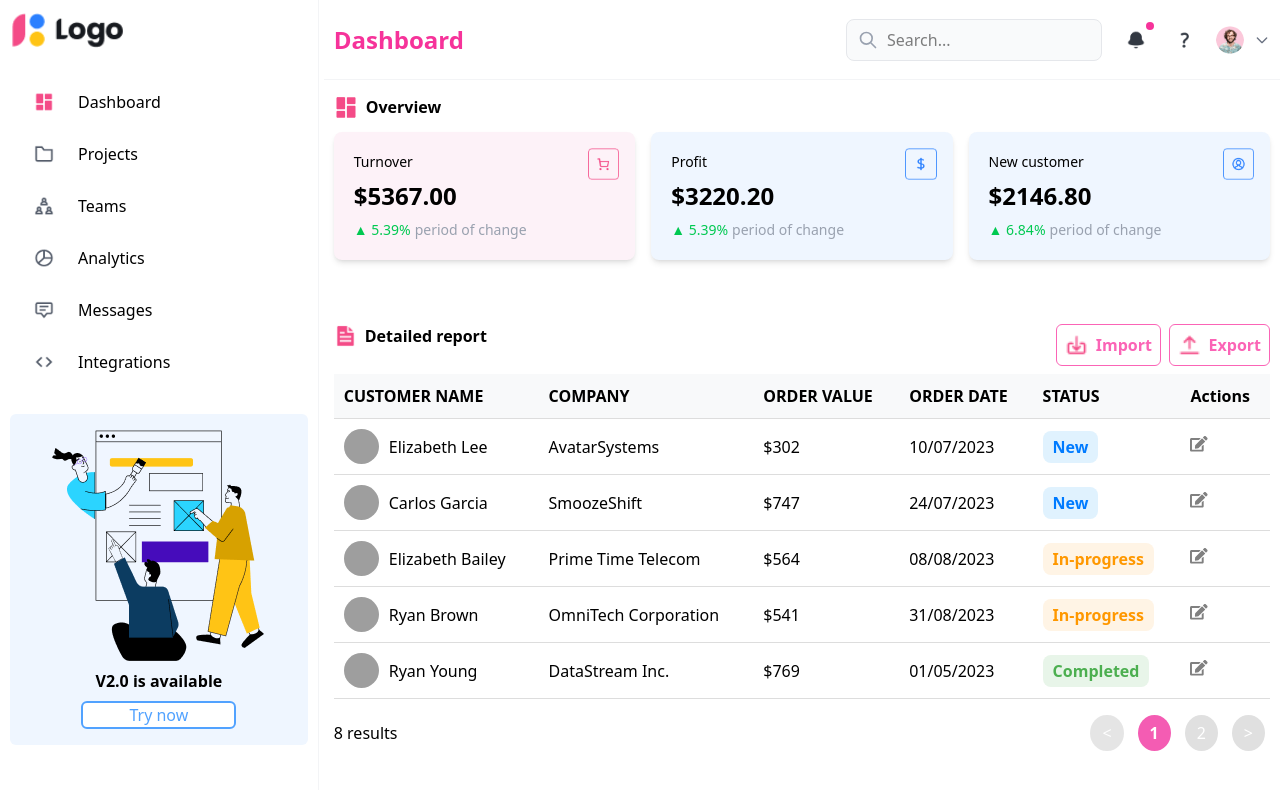
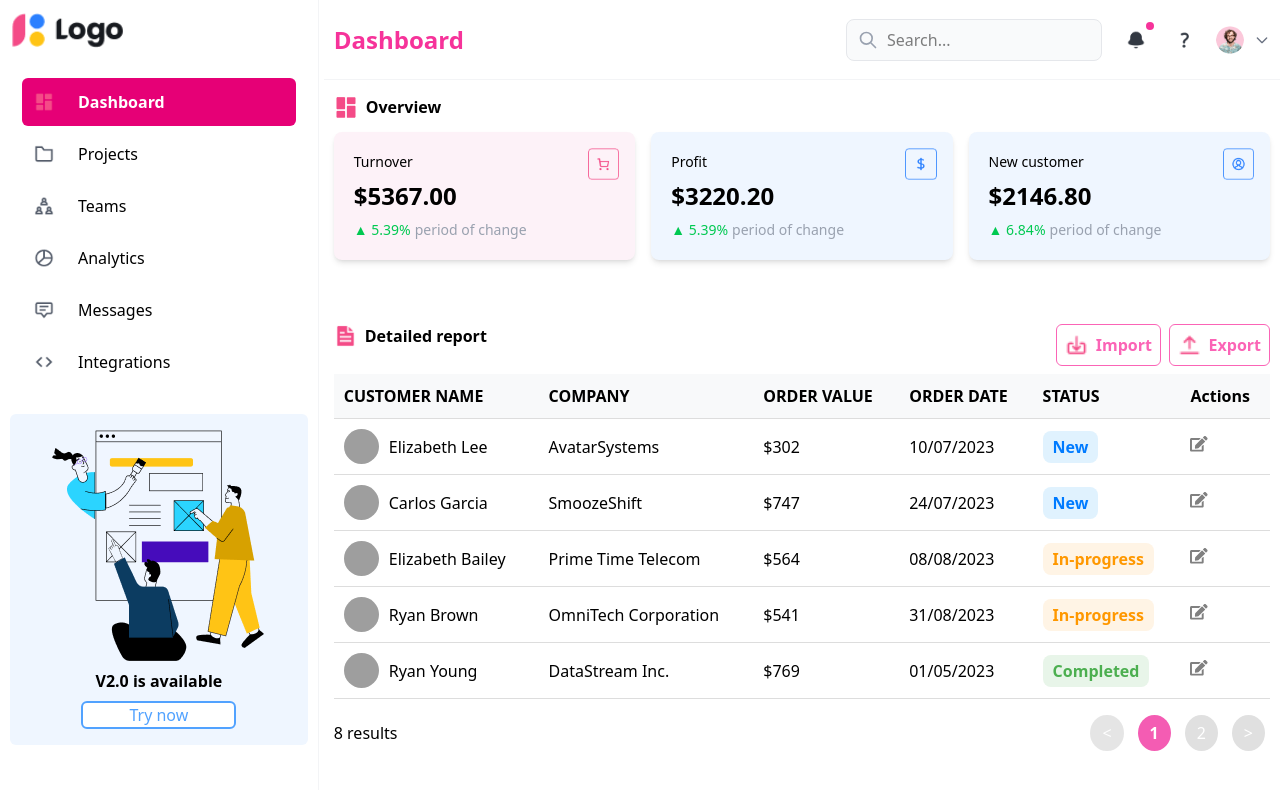
Before and after one commit to tthtung/PTGDUD_DHKTPM18A_REACTJS_THUONG_KY_2, a React (Vite) app: page / in a window 1280 px wide. Shown: the top 790 px of the page. Built offline with nearby package versions, Linux system fonts and the light colour scheme; data requests are answered from the project's data file; grey boxes are pictures that could not be loaded.

Commit message:
Finish 6. isActive (NavLink React Router)

```diff
--- a/src/App.jsx
+++ b/src/App.jsx
@@ -39,6 +39,8 @@ function App() {
   const [turnover_value, setTurnover_value] = useState(0);
   const [profit_value, setProfit_value] = useState(0);
   const [newCus_value, setNewCus_value] = useState(0);
+
+  const [activeNav, setActiveNav] = useState("dashboard");
 
   useEffect(() => {
     const fetchOrders = async () => {
@@ -168,6 +170,8 @@ function App() {
                   href={item.href}
                   logo={item.logo}
                   text={item.text}
+                  isActive={activeNav === item.id}
+                  onClick={() => setActiveNav(item.id)}
                 />
               ))}
             </div>
@@ -222,9 +226,7 @@ function App() {
                         </p>
                       </div>
                       <div className="flex gap-2">
-                        <button
-                          className="p-2 border-1 rounded-md border-pink-400 text-pink-400 bg-white cursor-pointer"
-                        >
+                        <button className="p-2 border-1 rounded-md border-pink-400 text-pink-400 bg-white cursor-pointer">
                           <div className="flex gap-2">
                             <img src={logo_import} alt="" className="h-6" />
                             <span className="font-bold">Import</span>
@@ -238,10 +240,7 @@ function App() {
                         </button>
                       </div>
                     </div>
-                    <TableComponent
-                      data={orders}
-                      columns={columnsConfig}
-                    />
+                    <TableComponent data={orders} columns={columnsConfig} />
                   </div>
                 </>
               }
```
Also changed, not shown: minhchung/6. isActive (NavLink React Router).png (added).
